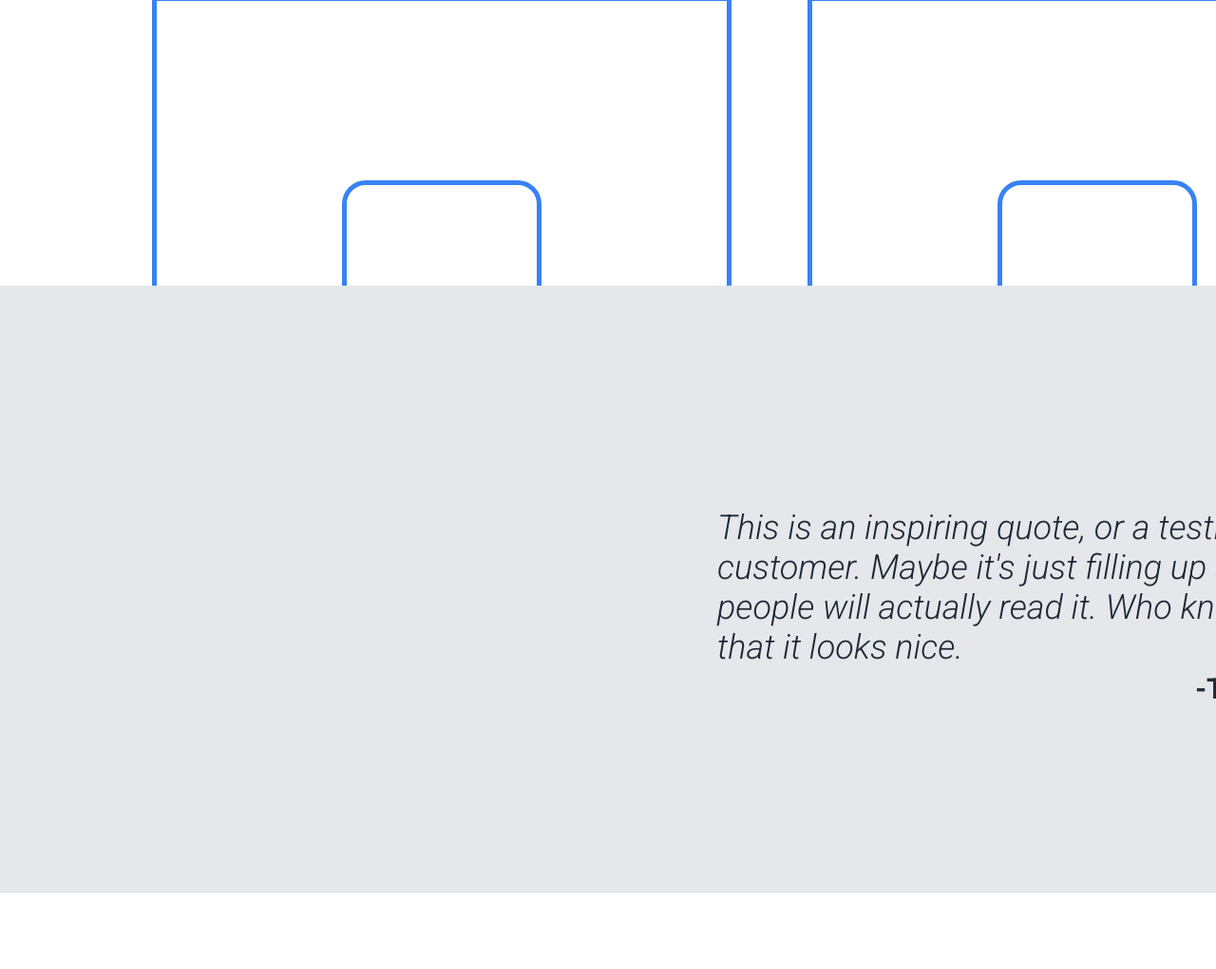
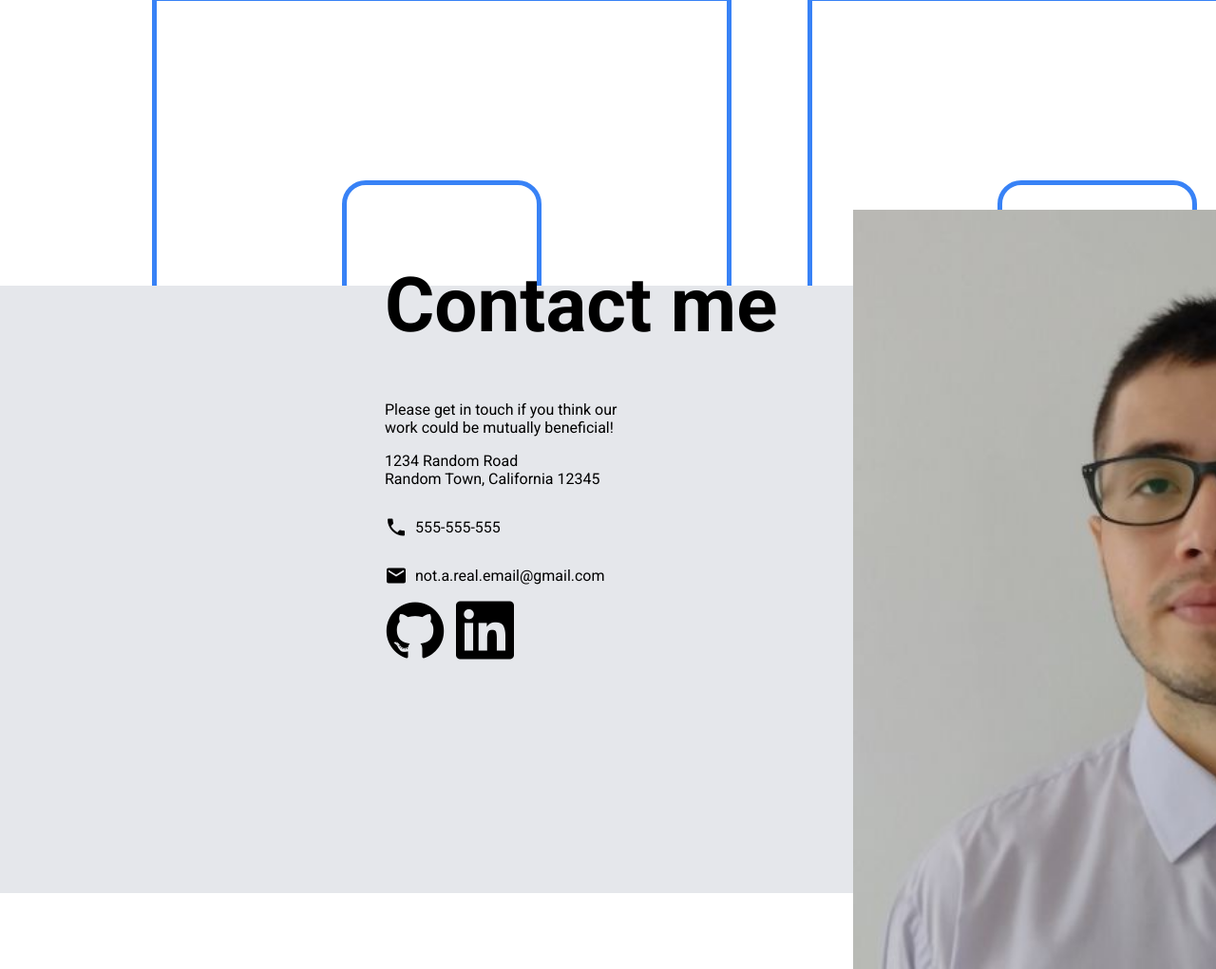
Before and after one commit to leoncol/top-homepage, a website built with webpack: page src/template.html in a window 1280 px wide. Shown: the part 1755-2776 px from the top of the page at 95% size. Before the commit the page ends 2696 px from the top, so only its background shows below. Built offline with nearby package versions, Linux system fonts and the light colour scheme; a web font is replaced by a local one.

Commit message:
Start working on hero3

```diff
--- a/src/styles.css
+++ b/src/styles.css
@@ -77,6 +77,34 @@ html {
    align-items: center;
  }
 
+ .contactmetitle {
+  font-size: 5rem;
+ }
+
+ .contactme {
+  display: flex;
+  flex-basis: 1500px;
+  gap: 5rem;
+ }
+
+ .icon {
+  max-width: 1.5rem;
+ }
+
+ .contactsection {
+  display: flex;
+  flex-direction: column;
+ }
+
+ .phonesection {
+  display: flex;
+  gap: 0.5rem;
+ }
+
+ .emailsection {
+  display: flex;
+  gap: 0.5rem;
+ }
 
  .hero4 {
    background-color: white;
@@ -249,6 +277,10 @@ html {
    padding-top: 5rem;
  }
 
+ .contactsection-icon-container {
+  display: flex;
+
+ }
 
 
 
@@ -257,6 +289,12 @@ html {
    flex-basis: 1500px;
 
  }
+
+ .profilepicture2 {
+  height: auto;
+  flex-basis: 800px;
+
+}
 
 
 
--- a/src/template.html
+++ b/src/template.html
@@ -29,8 +29,6 @@
        <div class="contact-icons">
          <i class="devicon-github-original icon"></i>
          <i class="devicon-linkedin-plain icon"></i>
-
-
        </div>
      </div>
    </div>
@@ -68,13 +66,31 @@
          </div>
        </div>
    <div class="hero3">
-     <div class="bigquote">
-       <p class="quote">This is an inspiring quote, or a testimonial from a customer.
-               Maybe it's just filling up space, or maybe people will actually read it. Who knows?
-               All I know is that it looks nice.
-       </p>
-         <p class="sign">-Thor, God of Thunder</p>
-       </div>
+    <div class="contactme">
+      <div class="placeholder2">
+        <h1 class="contactmetitle">Contact me</h1>
+        <p class="touch">Please get in touch if you think our <br>
+          work could be mutually beneficial!</p>
+        <p class="address">1234 Random Road<br>
+        Random Town, California 12345</p>
+        <div class="contactsection">
+          <div class="phonesection">
+            <img src="./assets/img/phone.svg" alt="phoneicon" class="icon">
+            <p class="phonenumber">555-555-555</p>
+          </div>
+          <div class="emailsection">
+            <img src="./assets/img/email.svg" alt="email" class="icon">
+            <p class="email">not.a.real.email@gmail.com</p>
+          </div>
+        </div>
+        <div class="contactsection-icon-container">
+          <div class="contact-icons">
+            <i class="devicon-github-original icon"></i>
+            <i class="devicon-linkedin-plain icon"></i>
+          </div>
+      </div>
+    </div>
+    <img src="./assets/img/mainprofile.jpeg" alt="" class="profilepicture2">
      </div>
    </body>
 </html>
```
